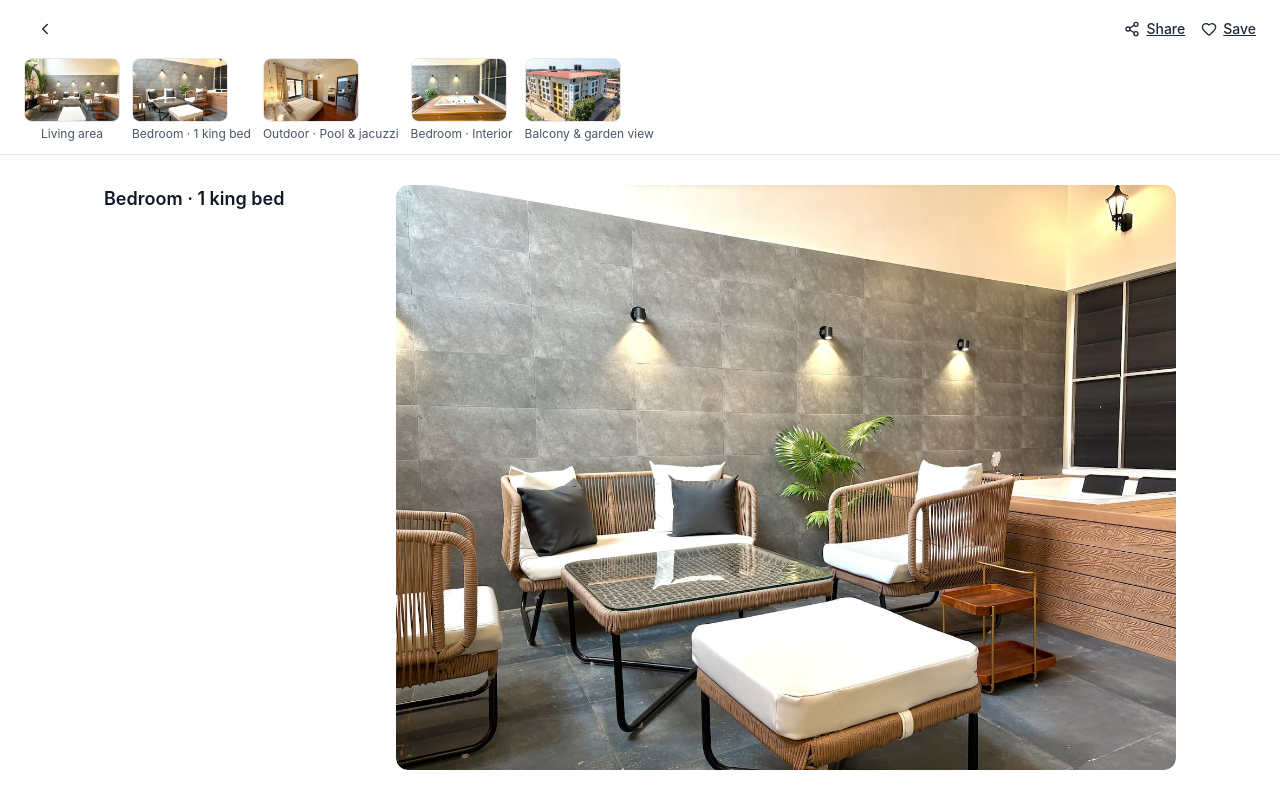
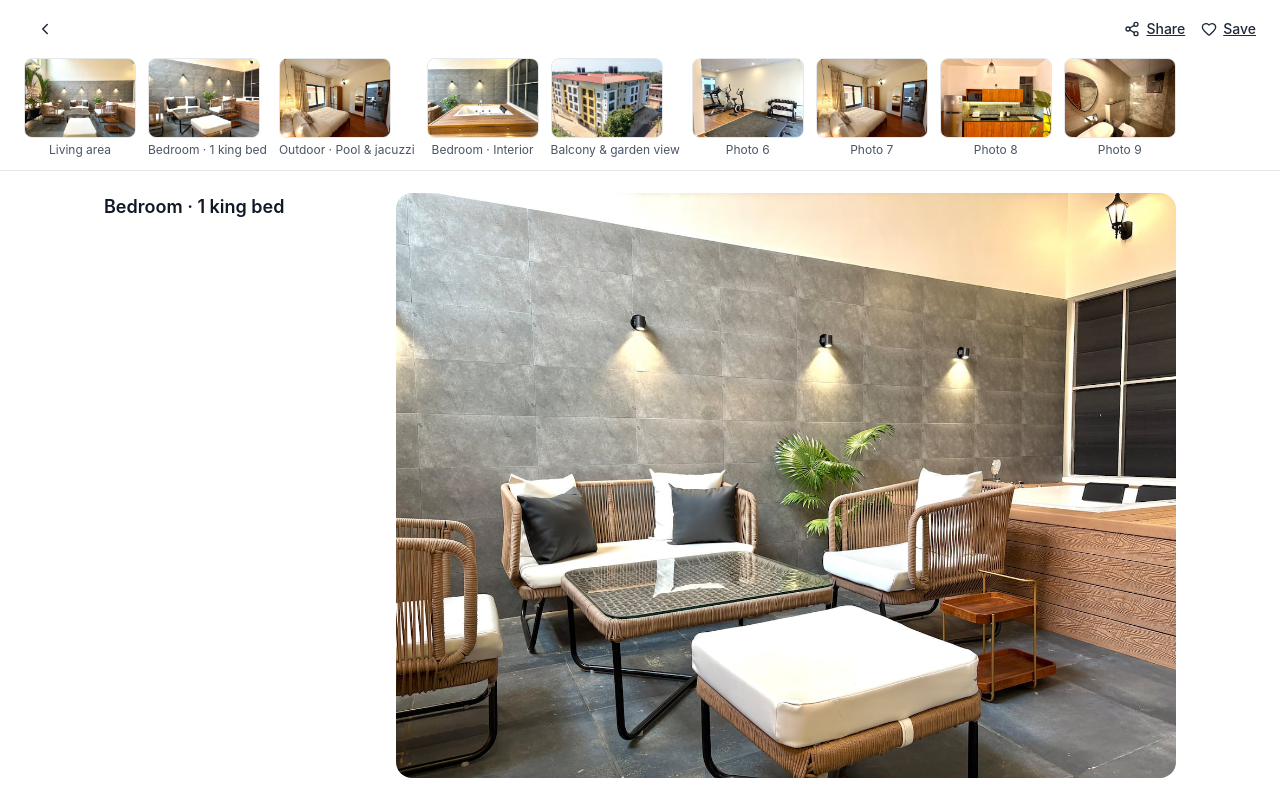
Before and after one commit to Manshi-Singh547075/airbnb-clone, a React (Vite) app: page / in a window 1280 px wide. Both pictures are taken after a click on the button 771 px from the left and 262 px from the top of the page. Shown: the top 800 px of the page. Built offline with nearby package versions, Linux system fonts and the light colour scheme; grey boxes are pictures that could not be loaded.

Commit message:
Modifications

```diff
--- a/src/components/HeroSection.jsx
+++ b/src/components/HeroSection.jsx
@@ -224,14 +224,14 @@ function PhotoTour({
                     block: "center",
                   })
                   }
-                className="flex-shrink-0"
+                  className="flex-shrink-0 group"
                   aria-label={`Jump to photo ${i + 1}`}
                 >
                   <img
                     src={src}
                     alt={PHOTO_LABELS[i] ?? `Photo ${i + 1}`}
-                  className="w-24 h-16 object-cover rounded-lg border border-gray-200"
-                  loading={i < 5 ? "eager" : "lazy"}
+                    className="w-28 h-20 object-cover rounded-lg border border-gray-200 transition-transform duration-300 group-hover:scale-105"
+                    loading={i < 6 ? "eager" : "lazy"}
                   />
                 <div className="text-xs text-gray-600 mt-1 text-center">
                   {PHOTO_LABELS[i] ?? `Photo ${i + 1}`}
@@ -273,7 +273,7 @@ function PhotoTour({
                 <div className="py-4">
                     <button
                       onClick={() => onOpenLightbox(i)}
-                    className="w-full block overflow-hidden rounded-xl focus:outline-none focus:ring-2 focus:ring-[#FF385C] focus:ring-offset-2 group"
+                      className="w-full block overflow-hidden rounded-2xl focus:outline-none focus:ring-2 focus:ring-[#FF385C] focus:ring-offset-2 group"
                       aria-label={`Open photo ${i + 1} in lightbox`}
                     >
                       <img
@@ -299,12 +299,23 @@ function PhotoTour({
 /* ─────────────────────────────────────────────────────────
    GALLERY  — the 5-photo hero grid on the listing page
 ───────────────────────────────────────────────────────── */
-export default function Gallery({ title, images }) {
+export default function Gallery({ title, images, location, rating, reviewCount, superhost }) {
   const [saved, setSaved] = useState(false);
   const [photoTourOpen, setPhotoTourOpen] = useState(false);
   const [tourInitialIndex, setTourInitialIndex] = useState(0);
   const [lightboxOpen, setLightboxOpen] = useState(false);
   const [lightboxIndex, setLightboxIndex] = useState(0);
+
+  // Build the set of images used in the PhotoTour (append additional assets)
+  const tourImages = React.useMemo(() => (
+    [
+      ...images,
+      "src/assets/Gym.jpeg",
+      "src/assets/bedroom.jpeg",
+      "src/assets/Full kitchen.jpeg",
+      "src/assets/Full bathroom.jpeg",
+    ]
+  ), [images]);
 
   // Open photo tour (used as the improved 'lightbox' from the hero)
   const openPhotoTourAt = useCallback((i) => {
@@ -408,8 +419,11 @@ export default function Gallery({ title, images }) {
       {photoTourOpen && (
         <div style={{ display: lightboxOpen ? "none" : "block" }}>
           <PhotoTour
-            images={images}
+            images={tourImages}
             title={title}
+            rating={rating}
+            reviewCount={reviewCount}
+            location={location}
             saved={saved}
             onSave={() => setSaved((s) => !s)}
             onClose={closePhotoTour}
@@ -422,7 +436,7 @@ export default function Gallery({ title, images }) {
       {/* Lightbox overlay */}
       {lightboxOpen && (
         <Lightbox
-          images={images}
+          images={tourImages}
           initialIndex={lightboxIndex}
           onClose={closeLightbox}
           saved={saved}
```
Lines whose indentation alone changed are shown as unchanged.
